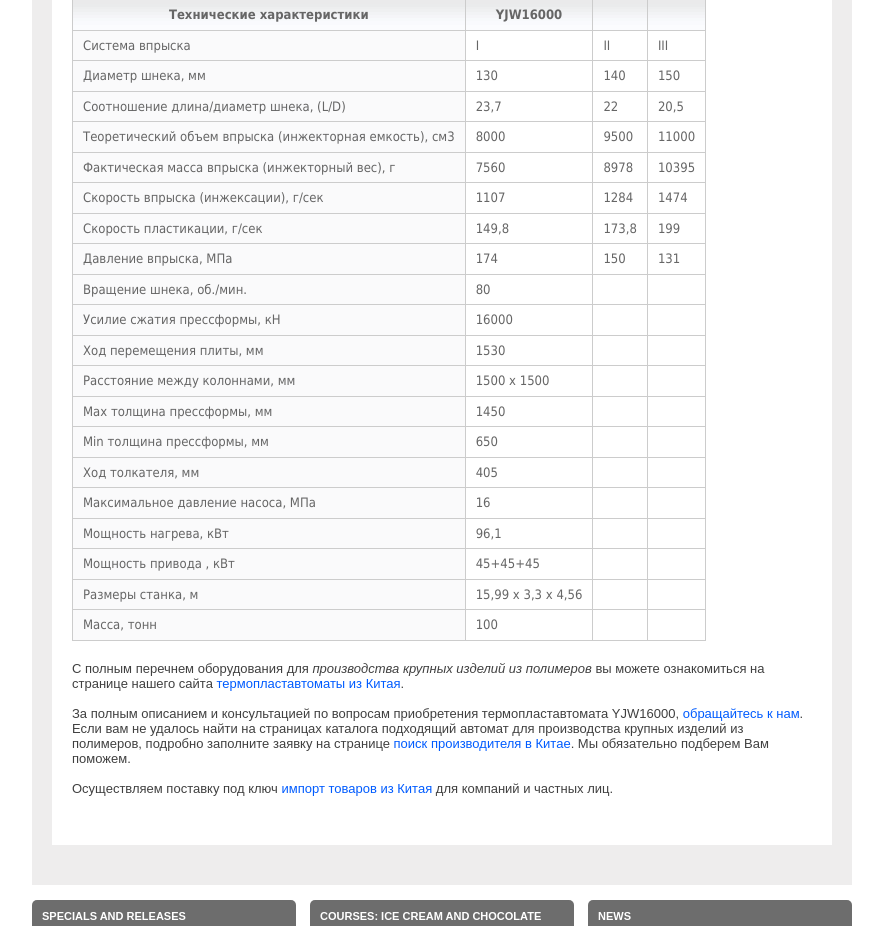
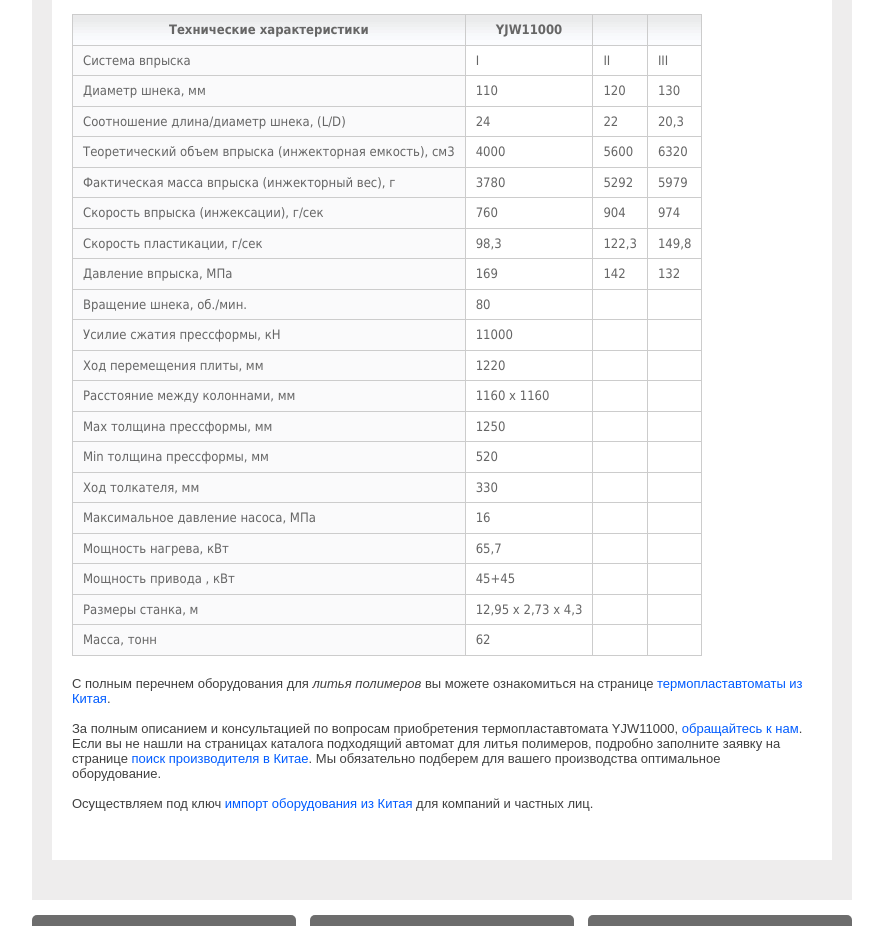
Before and after one commit to pivolan/Bereg_china_gae, a Python web app: template templates/tpa/yjw11000.html in a window 1280 px wide. Shown: the part 1315-2241 px from the top of the page, without its empty margins (113-996 px from the left). Run offline with Jinja, Linux system fonts and the light colour scheme; the template is opened without the code that fills it, so the values that code supplies are empty.

Commit message:
yjw11000

```diff
--- a/templates/tpa/yjw11000.html
+++ b/templates/tpa/yjw11000.html
@@ -1,32 +1,32 @@
 {% extends 'layout/product_layout.html' %}
-{% block title %}Термопластавтомат YJW16000 – производство крупных изделий из полимеров{% endblock %}
+{% block title %}Термопластавтомат YJW11000 – изготовление изделий из полимеров{% endblock %}
 
-{% block keywords %}Термопластавтомат, YJW16000, полимер, производство, машина, изделие, крупных, технические,
-	характеристики.{% endblock %}
+{% block keywords %}Термопластавтомат, YJW11000,изготовление, изделие, полимер, детали, машина, технические,
+	характеристики, прессформа.{% endblock %}
 
-{% block description %}Термопластавтомат YJW16000 – автомат для производства крупных изделий из полимеров.{% endblock %}
+{% block description %}Термопластавтомат YJW11000 – изготовление изделий из полимеров{% endblock %}
 
-{% block h1 %}Термопластавтомат YJW16000 – производство крупных изделий из полимеров{% endblock %}
+{% block h1 %}Термопластавтомат YJW11000 - изготовление изделий из полимеров{% endblock %}
 
 {% block top_images %}
 	<li class="active">
-		<img src="/public/img/tpa_full/top/YJW16000_top.jpg" width="530" height="278" border="0" alt="термопластавтомат серии YJW16000"/>
+		<img src="/public/img/tpa_full/top/YJW11000_top.jpg" width="530" height="278" border="0" alt="термопластавтомат серии YJW11000"/>
 	</li>
 	<li>
-		<img src="/public/img/tpa_full/top/YJW16000_pressform_top.jpg" width="530" height="278" border="0" alt="прессформа термопластавтомата YJW16000"/>
+		<img src="/public/img/tpa_full/top/YJW11000_pressform_top.jpg" width="530" height="278" border="0" alt="прессформа термопластавтомата YJW11000"/>
 	</li>
 {% endblock %}
 {% block prod_desc %}
-	<p><img src="/public/img/tpa_full/text/tpa-yjw16000.jpg" alt="tpa-yjw16000"></p>
-	<p><strong>Термопластавтомат серии YJW16000</strong> – автомат для производства крупных изделий из полимеров,
-		гордость компании Yongjiang Group. Машина YJW16000 разработана для производства методом литья под давлением
-		крупногабаритных изделий из полимеров и её производных. Масса выпускаемой продукции до 10.5 кг. Обладает
-		впечатлительными возможностями и функционалом. Самодиагностика, датчики защиты и блокировки, полный контроль
-		всего процесса производства, делает термопластавтомат YJW16000 незаменимым помощником на крупного производстве.
+	<p><img src="/public/img/tpa_full/text/tpa-yjw11000.jpg" alt="tpa-yjw11000"></p>
+	<p><strong>Термопластавтомат серии YJW11000</strong> – машина для производства заготовок и детлаей методом литья
+		полимеров и её производных. Производительные характеристики позволяют YJW11000 массово изготавливать крупные
+		изделия весом до 6 кг. Весь процесс изготовления полностью автоматизирован. Самодиагностика, регулировка
+		компьютером скорости и давления впрыска, программа контроля точности впрыска позволяет производить любые детали
+		методом литья полимеров под давлением. Термопластавтомат серии YJW11000 оснащен современной компьютерной
+		системой, программируется по средствам ввода данных с ЖК-экрана.
 
-	</p>
-	<h2>Прессформа и характеристики термопластавтомата YJW16000</h2>
-	<p><img src="/public/img/tpa_full/text/tpa-pressforma-yjw16000.jpg" alt="tpa-pressforma-yjw16000"></p>
+	</p><h2>Прессформа и характеристики термопластавтомата YJW11000</h2>
+	<p><img src="/public/img/tpa_full/text/tpa-pressforma-yjw11000.jpg" alt="tpa-pressforma-yjw11000"></p>
 	<table>
 	<thead>
 	<tr>
@@ -34,7 +34,7 @@
 			Технические характеристики
 		</th>
 		<th>
-			YJW16000
+			YJW11000
 		</th>
 		<th>
 			&nbsp;
@@ -65,13 +65,13 @@
 			Диаметр шнека, мм
 		</th>
 		<td>
-			130
+			110
 		</td>
 		<td>
-			140
+			120
 		</td>
 		<td>
-			150
+			130
 		</td>
 	</tr>
 	<tr>
@@ -79,13 +79,13 @@
 			Соотношение длина/диаметр шнека, (L/D)
 		</th>
 		<td>
-			23,7
+			24
 		</td>
 		<td>
 			22
 		</td>
 		<td>
-			20,5
+			20,3
 		</td>
 	</tr>
 	<tr>
@@ -93,13 +93,13 @@
 			Теоретический объем впрыска (инжекторная емкость), см3
 		</th>
 		<td>
-			8000
+			4000
 		</td>
 		<td>
-			9500
+			5600
 		</td>
 		<td>
-			11000
+			6320
 		</td>
 	</tr>
 	<tr>
@@ -107,13 +107,13 @@
 			Фактическая масса впрыска (инжекторный вес), г
 		</th>
 		<td>
-			7560
+			3780
 		</td>
 		<td>
-			8978
+			5292
 		</td>
 		<td>
-			10395
+			5979
 		</td>
 	</tr>
 	<tr>
@@ -121,13 +121,13 @@
 			Скорость впрыска (инжексации), г/сек
 		</th>
 		<td>
-			1107
+			760
 		</td>
 		<td>
-			1284
+			904
 		</td>
 		<td>
-			1474
+			974
 		</td>
 	</tr>
 	<tr>
@@ -135,13 +135,13 @@
 			Скорость пластикации, г/сек
 		</th>
 		<td>
-			149,8
+			98,3
 		</td>
 		<td>
-			173,8
+			122,3
 		</td>
 		<td>
-			199
+			149,8
 		</td>
 	</tr>
 	<tr>
@@ -149,13 +149,13 @@
 			Давление впрыска, МПа
 		</th>
 		<td>
-			174
+			169
 		</td>
 		<td>
-			150
+			142
 		</td>
 		<td>
-			131
+			132
 		</td>
 	</tr>
 	<tr>
@@ -177,7 +177,7 @@
 			Усилие сжатия прессформы, кН
 		</th>
 		<td>
-			16000
+			11000
 		</td>
 		<td>
 			&nbsp;
@@ -191,7 +191,7 @@
 			Ход перемещения плиты, мм
 		</th>
 		<td>
-			1530
+			1220
 		</td>
 		<td>
 			&nbsp;
@@ -205,7 +205,7 @@
 			Расстояние между колоннами, мм
 		</th>
 		<td>
-			1500 х 1500
+			1160 х 1160
 		</td>
 		<td>
 			&nbsp;
@@ -219,7 +219,7 @@
 			Max толщина прессформы, мм
 		</th>
 		<td>
-			1450
+			1250
 		</td>
 		<td>
 			&nbsp;
@@ -233,7 +233,7 @@
 			Min толщина прессформы, мм
 		</th>
 		<td>
-			650
+			520
 		</td>
 		<td>
 			&nbsp;
@@ -247,7 +247,7 @@
 			Ход толкателя, мм
 		</th>
 		<td>
-			405
+			330
 		</td>
 		<td>
 			&nbsp;
@@ -275,7 +275,7 @@
 			Мощность нагрева, кВт
 		</th>
 		<td>
-			96,1
+			65,7
 		</td>
 		<td>
 			&nbsp;
@@ -289,7 +289,7 @@
 			Мощность привода , кВт
 		</th>
 		<td>
-			45+45+45
+			45+45
 		</td>
 		<td>
 			&nbsp;
@@ -303,7 +303,7 @@
 			Размеры станка, м
 		</th>
 		<td>
-			15,99 х 3,3 х 4,56
+			12,95 х 2,73 х 4,3
 		</td>
 		<td>
 			&nbsp;
@@ -317,7 +317,7 @@
 			Масса, тонн
 		</th>
 		<td>
-			100
+			62
 		</td>
 		<td>
 			&nbsp;
@@ -328,13 +328,15 @@
 	</tr>
 	</tbody>
 	</table>
-	<p>С полным перечнем оборудования для <em>производства крупных изделий из полимеров</em> вы можете ознакомиться на
-		странице нашего сайта <a href="/termoplastavtomaty-kitay">термопластавтоматы из Китая</a>.
+	<p>С полным перечнем оборудования для <em>литья полимеров</em> вы можете ознакомиться на странице
+		<a href="/termoplastavtomaty-kitay">термопластавтоматы из Китая</a>.
 	</p>
-	<p>За полным описанием и консультацией по вопросам приобретения термопластавтомата YJW16000, <a href="/contacts">обращайтесь к нам</a>. Если
-		вам не удалось найти на страницах каталога подходящий автомат для производства крупных изделий из полимеров,
-		подробно заполните заявку на странице <a href="/poisk-proizvoditelei-i-tovarov-v-kitae">поиск производителя в Китае</a>. Мы обязательно подберем Вам поможем.
+	<p>За полным описанием и консультацией по вопросам приобретения термопластавтомата YJW11000, <a href="/contacts">обращайтесь
+		к нам</a>. Если вы не нашли на страницах каталога подходящий автомат для литья полимеров, подробно заполните
+		заявку на странице <a href="/poisk-proizvoditelei-i-tovarov-v-kitae">поиск производителя в Китае</a>. Мы
+		обязательно подберем для вашего производства оптимальное оборудование.
 	</p>
-	<p>Осуществляем поставку под ключ <a href="/uslugi-kompanii-bereg">импорт товаров из Китая</a> для компаний и частных лиц.
+	<p>Осуществляем под ключ <a href="/uslugi-kompanii-bereg">импорт оборудования из Китая</a> для компаний и частных
+		лиц.
 	</p>
 {% endblock %}
```
